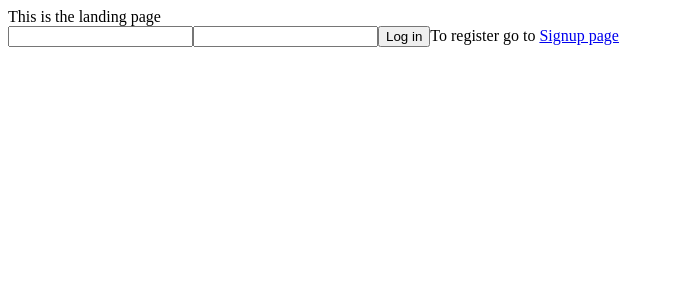
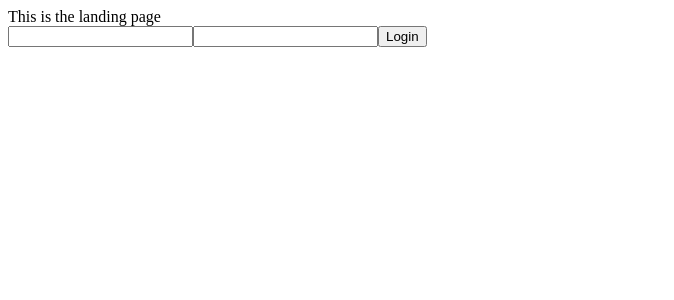
Before and after one commit to Barkr-io/barkr, a React app: page / in a window 1280 px wide. Shown: the top 300 px of the page, without its empty margins (0-674 px from the left). Built offline with nearby package versions, Linux system fonts and the light colour scheme.

Commit message:
completed implementing login functionality
Co-authored-by: Mark Shin edu.markshin@gmail.com

```diff
--- a/client/actions/actions.js
+++ b/client/actions/actions.js
@@ -1,13 +1,22 @@
 
 import {LOG_IN} from '../constants/actionsTypes';
 import {SIGN_UP} from '../constants/actionsTypes';
+require('babel-core/register')
+require('babel-polyfill')
 
-export const login = user => {
-    return {
-        type: LOG_IN,
-        payload: user
-    }
-};
+export const login = user => async dispatch => {
+    console.log(user);
+
+    const result = await fetch('http://localhost:3000/user',{
+        method:'POST',
+        body:JSON.stringify(user),
+        headers: {'Content-Type':'application/json'}
+    })
+    .then(res=>res.json())
+    console.log(result);
+
+}
+
 
 export const signup = user => {
     return {
--- a/client/components/login.jsx
+++ b/client/components/login.jsx
@@ -1,18 +1,27 @@
 import React, {Component} from "react";
 import { Link } from 'react-router-dom';
 
-class Login extends Component{
-   render(){
+const Login = (props) =>{
+    const user = {}
      return(
        <div>
          <form>
-           <input id='email'></input>
-           <input id='password'></input>
-           <button id='loginButton'>Log in</button>
-           To register go to <Link to={`/signup`}>Signup page</Link>
+           <input id='email' onChange={e=>{
+             const { value } = e.target
+             user.email = value
+            console.log(user);
+
+           }}></input>
+           <input id='password' onChange={e=>{
+             const { value } = e.target
+             user.password = value
+             console.log(user);
+           }}></input>
+
+          <Link to={`/explore`} className="loginButtun" type="button"><button onClick={()=>props.login(user)}>Login</button></Link>
          </form>
        </div>
      )
-   }
+
 }
 export default Login;
--- a/client/containers/LandingContainer.jsx
+++ b/client/containers/LandingContainer.jsx
@@ -3,14 +3,14 @@ import { connect } from 'react-redux';
 import * as actions from '../actions/actions';
 import { Switch, Route } from 'react-router-dom'
 import Login from '../components/login.jsx'
-import Signup from '../components/signup.jsx'
+import MainContainer from './MainContainer.jsx'
 
 const mapStateToProps = store => ({
     userInfo: store.user.userInfo
 });
 
 const mapDispatchToProps = dispatch => ({
-    login: () => dispatch(actions.login()),
+    login: (user) => dispatch(actions.login(user)),
     signUp: () => dispatch(actions.signup())
 })
 
@@ -24,8 +24,8 @@ class LandingContainer extends Component {
             <div>
                     This is the landing page
                     <Switch>
-                        <Route exact path="/" component={()=><Login /> }/>
-                        <Route exact path="/signup" component={()=><Signup /> } />
+                        <Route exact path="/" component={()=><Login login={this.props.login}/> }/>
+                        <Route exact path="/explore" component={()=><MainContainer /> } />
                     </Switch>
 
 
--- /dev/null
+++ b/client/containers/MainContainer.jsx
@@ -0,0 +1,20 @@
+import React, { Component } from 'react';
+
+
+
+class MainContainer extends Component {
+    constructor(props){
+        super(props);
+    }
+
+    render(){
+        return (
+            <div>
+            <p>you are in main container</p>
+
+            </div>
+        )
+    }
+}
+
+export default MainContainer;
--- a/client/store.js
+++ b/client/store.js
@@ -1,11 +1,13 @@
 
-import { createStore } from 'redux';
+import { createStore, applyMiddleware } from 'redux';
+import thunk from 'redux-thunk'
 import { composeWithDevTools } from 'redux-devtools-extension';
 import reducer from './reducers/index'
 
+const middleware = [thunk]
 const store = createStore(
     reducer,
-    composeWithDevTools()
+    composeWithDevTools(applyMiddleware(...middleware))
 );
 
 export default store;
--- a/package.json
+++ b/package.json
@@ -20,6 +20,8 @@
   },
   "homepage": "https://github.com/Barkr.io/barkr#readme",
   "dependencies": {
+    "babel-core": "^6.26.3",
+    "babel-polyfill": "^6.26.0",
     "express": "^4.17.1",
     "nodemon": "^1.19.3",
     "react": "^16.10.2",
@@ -27,7 +29,8 @@
     "react-redux": "^7.1.1",
     "react-router-dom": "^5.1.2",
     "redux": "^4.0.4",
-    "redux-devtools-extension": "^2.13.8"
+    "redux-devtools-extension": "^2.13.8",
+    "redux-thunk": "^2.3.0"
   },
   "devDependencies": {
     "@babel/core": "^7.5.5",
```
Also changed, not shown: 1 other file (tests, documents, lock files or other folders).
